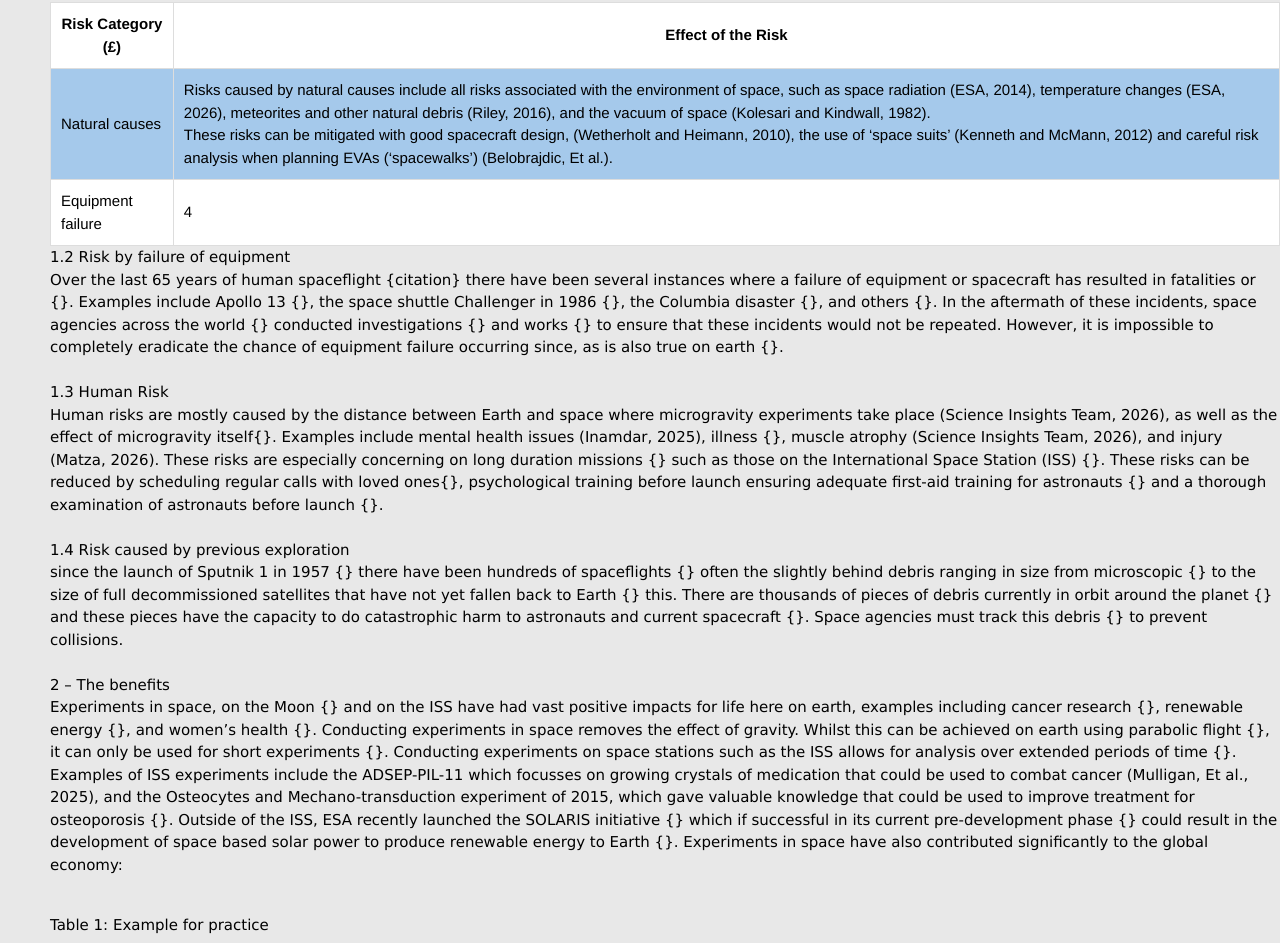
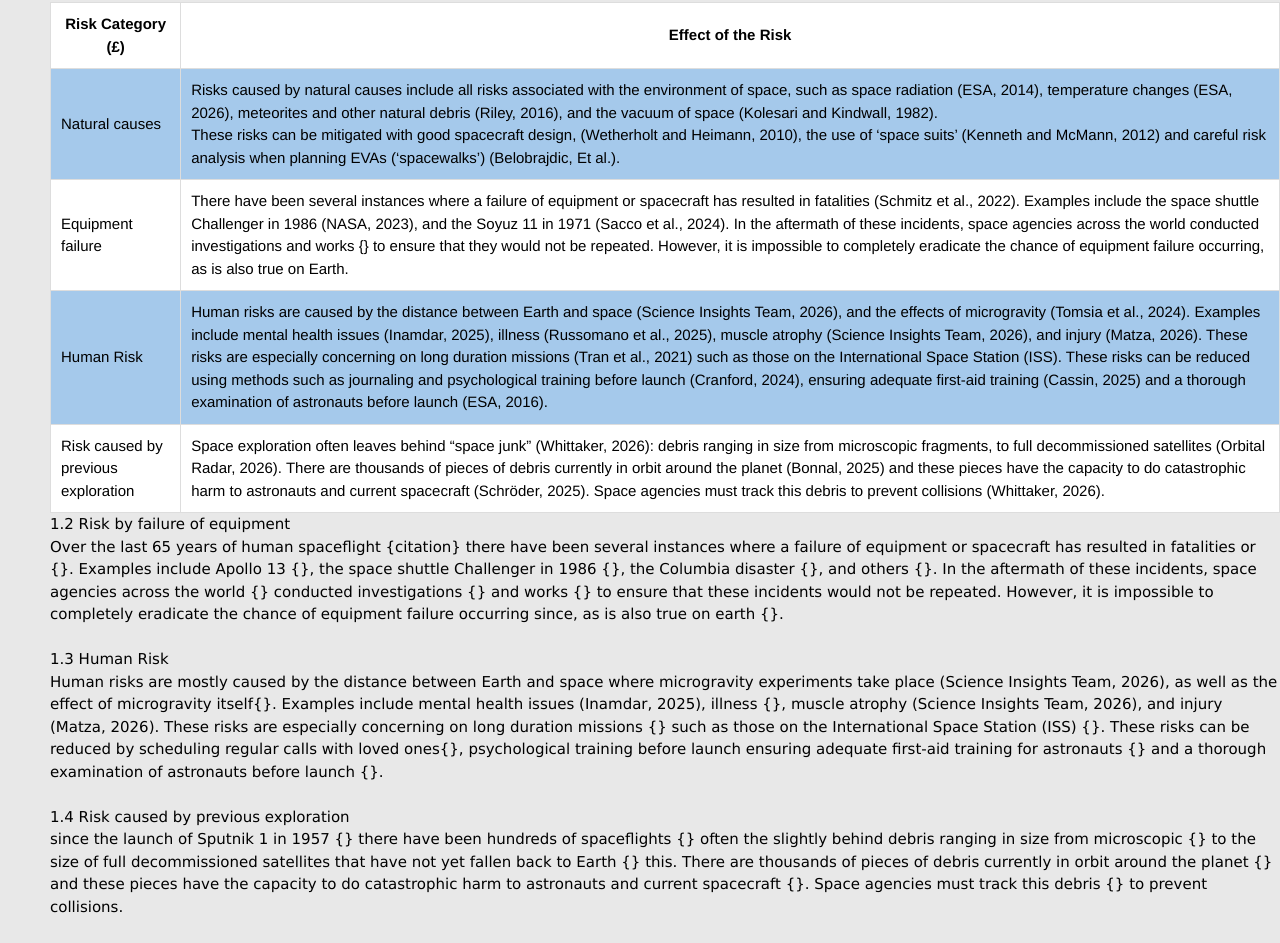
Before and after one commit to FEPSFY6981924/FY6981924, a plain HTML site: page index.html in a window 1280 px wide. Shown: the part 1730-2673 px from the top of the page. Drawn offline with nearby package versions, Linux system fonts and the light colour scheme.

Commit message:
Enhance risk assessment content in index.html
Expanded on equipment failure and human risks in space exploration, including examples and mitigation strategies.

```diff
--- a/index.html
+++ b/index.html
@@ -95,7 +95,15 @@ These risks can be mitigated with good spacecraft design, (Wetherholt and Heiman
       </tr>
       <tr>
         <td>Equipment failure</td>
-      <td>4</td>
+      <td>There have been several instances where a failure of equipment or spacecraft has resulted in fatalities (Schmitz et al., 2022). Examples include the space shuttle Challenger in 1986 (NASA, 2023), and the Soyuz 11 in 1971 (Sacco et al., 2024). In the aftermath of these incidents, space agencies across the world conducted investigations and works {} to ensure that they would not be repeated. However, it is impossible to completely eradicate the chance of equipment failure occurring, as is also true on Earth.</td>
+      </tr>
+      <tr>
+        <td>Human Risk</td>
+        <td>Human risks are caused by the distance between Earth and space (Science Insights Team, 2026), and the effects of microgravity (Tomsia et al., 2024). Examples include mental health issues (Inamdar, 2025), illness (Russomano et al., 2025), muscle atrophy (Science Insights Team, 2026), and injury (Matza, 2026). These risks are especially concerning on long duration missions (Tran et al., 2021) such as those on the International Space Station (ISS). These risks can be reduced using methods such as journaling and psychological training before launch (Cranford, 2024), ensuring adequate first-aid training (Cassin, 2025) and a thorough examination of astronauts before launch (ESA, 2016).</td>
+      </tr>
+      <tr>
+        <td>Risk caused by previous exploration</td>
+        <td>Space exploration often leaves behind “space junk” (Whittaker, 2026): debris ranging in size from microscopic fragments, to full decommissioned satellites (Orbital Radar, 2026). There are thousands of pieces of debris currently in orbit around the planet (Bonnal, 2025) and these pieces have the capacity to do catastrophic harm to astronauts and current spacecraft (Schröder, 2025). Space agencies must track this debris to prevent collisions (Whittaker, 2026).</td>
       </tr>
     </table>
    1.2	Risk by failure of equipment<br>
```
